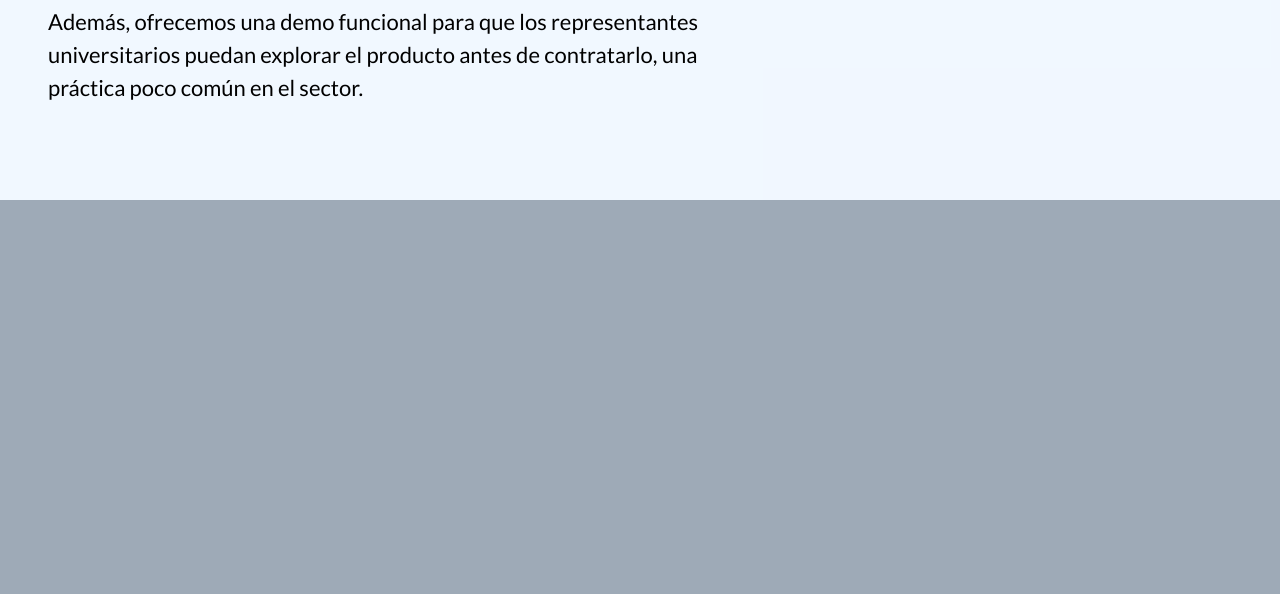
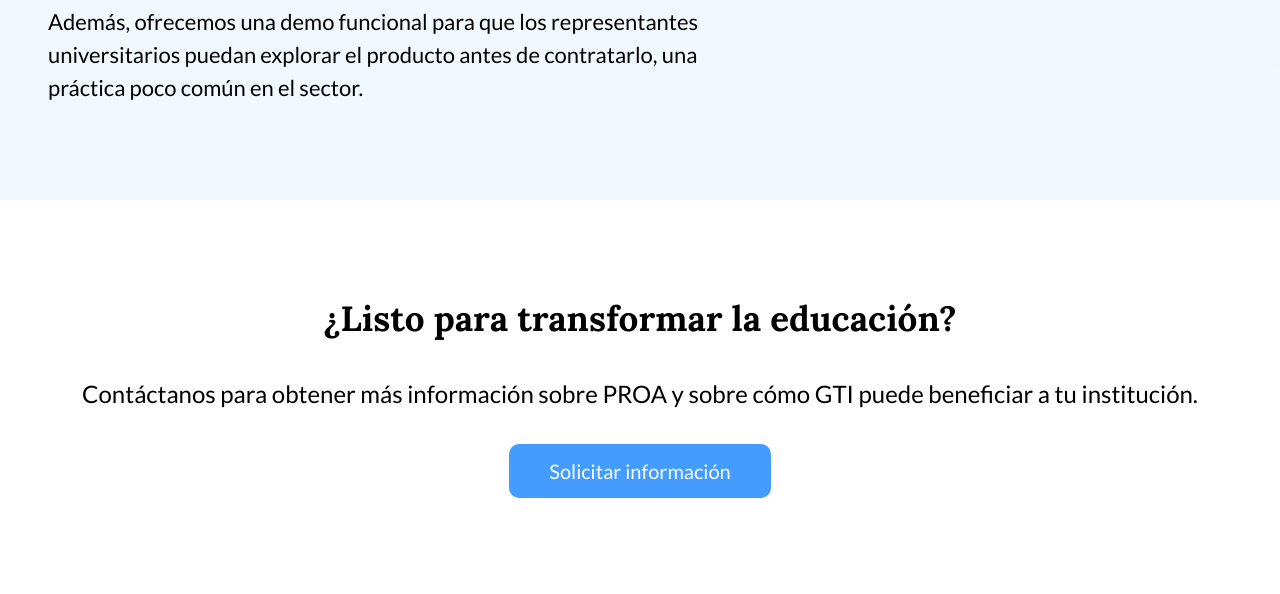
Before and after one commit to RebecaMAy/PROA05, a PHP site: page /app-gti/pagProducto.php in a window 1280 px wide. Shown: the part 1965-2559 px from the top of the page. Before the commit the page ends 2165 px from the top, so only its background shows below. Run offline with PHP 8.4, Linux system fonts and the light colour scheme.

Commit message:
feat: pagina de producto PROA completa

```diff
--- a/src/app-gti/css/pagProducto.css
+++ b/src/app-gti/css/pagProducto.css
@@ -181,3 +181,46 @@
     }
 }
 /*endregion*/
+
+/* region --- Última sección: CTA final --- */
+.seccion-cta-final {
+    background-color: var(--color-blancoPuro);
+    padding: 6em 2em;
+    color: var(--color-textos);
+}
+
+.cta-final-contenedor {
+    display: flex;
+    justify-content: center;
+    align-items: center;
+    flex-wrap: wrap;
+    max-width: 1300px;
+    margin: 0 auto;
+    gap: 0em;
+    text-align: center;
+    flex-direction: column;
+}
+
+.cta-final-texto {
+    flex: 2 1;
+}
+
+.cta-final-texto h2 {
+    margin-bottom: 1em;
+}
+
+.cta-final-texto p {
+    line-height: 1.5;
+}
+
+.cta-final-boton {
+    display: flex;
+    justify-content: center;
+    align-items: center;
+    margin-top: 2em;
+}
+
+.btnPROA {
+    text-decoration: none;
+}
+/* endregion */
--- a/src/app-gti/pagProducto.php
+++ b/src/app-gti/pagProducto.php
@@ -86,5 +86,17 @@ include $logueado ? 'includes/headerLogueado.inc' : 'includes/headerNoLogueado.i
     </div>
 </section>
 
+<!-- Última sección -->
+<section class="seccion-cta-final">
+    <div class="cta-final-contenedor">
+        <div class="cta-final-texto">
+            <h2>¿Listo para transformar la educación?</h2>
+            <p class="parrafo-principal">Contáctanos para obtener más información sobre PROA y sobre cómo GTI puede beneficiar a tu institución.</p>
+        </div>
+        <div class="cta-final-boton">
+            <a href="contacto.php" class="btnPROA">Solicitar información</a>
+        </div>
+    </div>
+</section>
 </body>
 </html>
```
